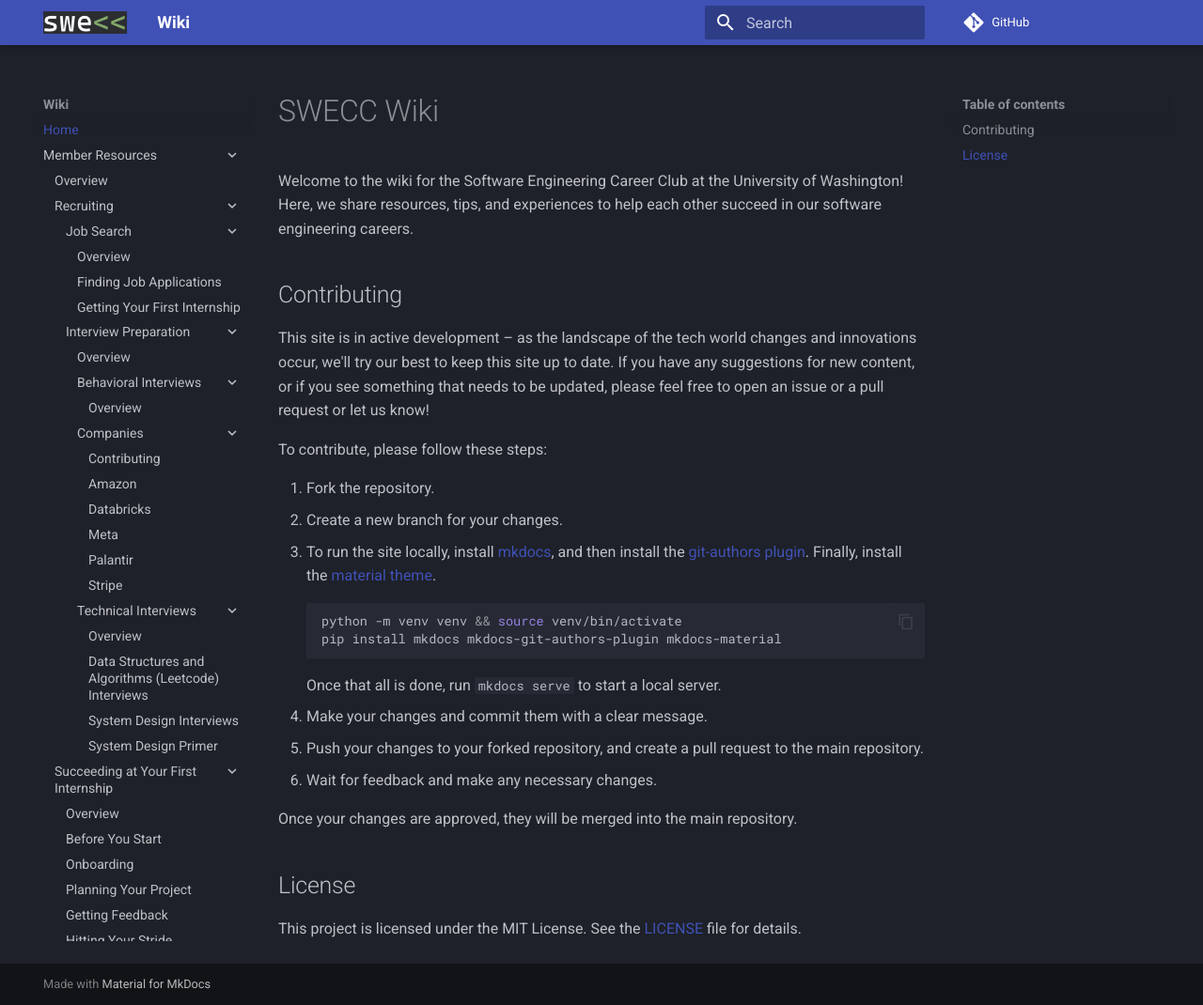
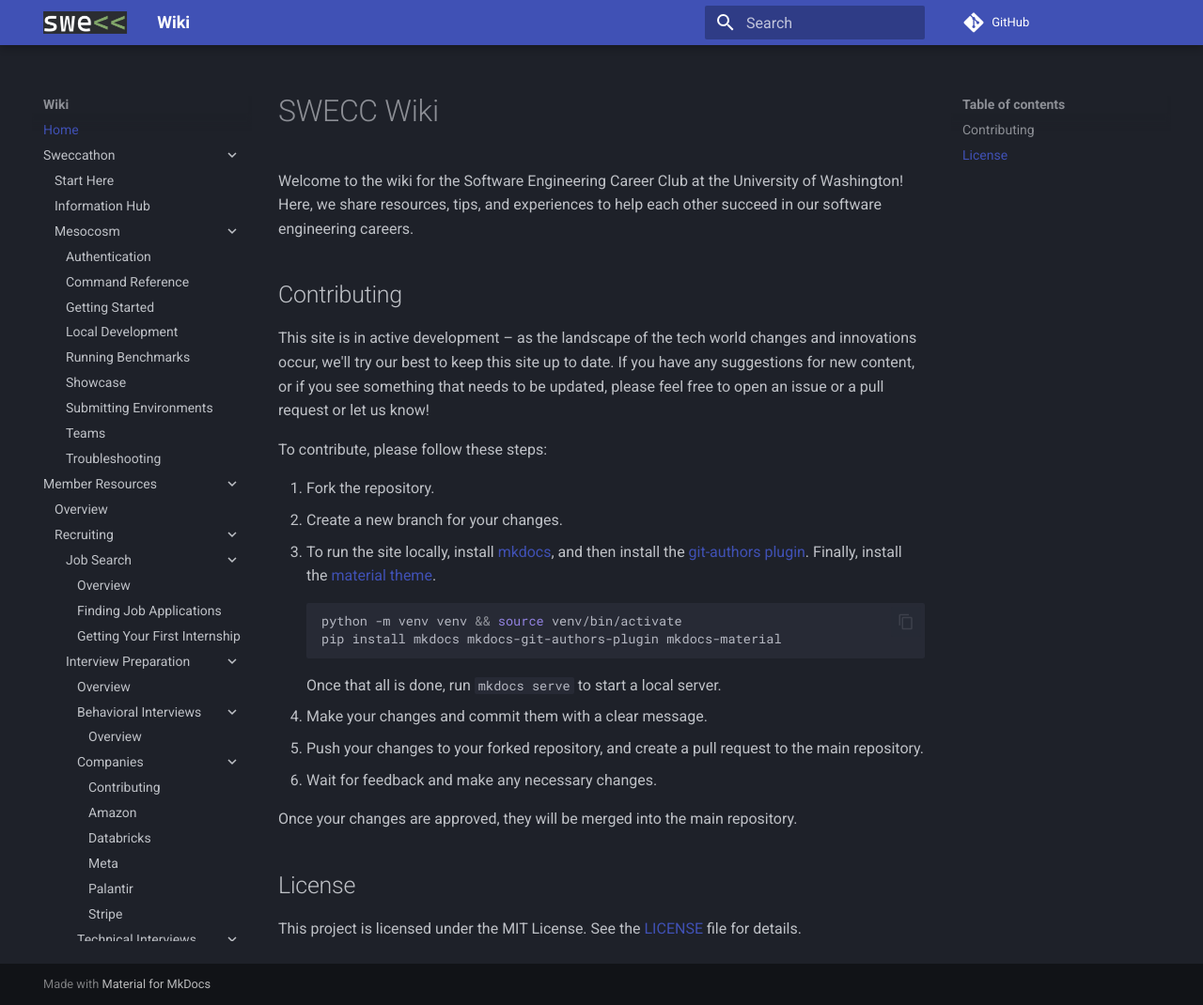
Before and after one commit to swecc-uw/swecc-wiki, an MkDocs documentation site: the page built from docs/index.md, in a window 1280 px wide and 1070 px high. Shown: the whole window at 94% size. Built offline with MkDocs 1.6.1 and Material for MkDocs 9.7.7, drawn with Linux system fonts in a browser that asks for light colours; comment, search, counter and statistics services are not loaded.

Commit message:
Add Sweccathon nav entries and ignore macOS metadata files.
Expose the moved Sweccathon docs in MkDocs navigation and prevent Finder-generated ._* files from being tracked.

Co-authored-by: Cursor <cursoragent@cursor.com>

```diff
--- a/mkdocs.yml
+++ b/mkdocs.yml
@@ -21,6 +21,19 @@ extra_css:
 
 nav:
   - Home: index.md
+  - Sweccathon:
+      - Start Here: Sweccathon/START_HERE.md
+      - Information Hub: Sweccathon/SWECCathon 2026 Information Hub.md
+      - Mesocosm:
+          - Authentication: Sweccathon/mesocosm/authentication.md
+          - Command Reference: Sweccathon/mesocosm/command-reference.md
+          - Getting Started: Sweccathon/mesocosm/getting-started.md
+          - Local Development: Sweccathon/mesocosm/local-development.md
+          - Running Benchmarks: Sweccathon/mesocosm/running-benchmarks.md
+          - Showcase: Sweccathon/mesocosm/showcase.md
+          - Submitting Environments: Sweccathon/mesocosm/submitting-environments.md
+          - Teams: Sweccathon/mesocosm/teams.md
+          - Troubleshooting: Sweccathon/mesocosm/troubleshooting.md
   - Member Resources:
       - Overview: member-resources/index.md
       - Recruiting:
```
Also changed, not shown: 1 other file.
